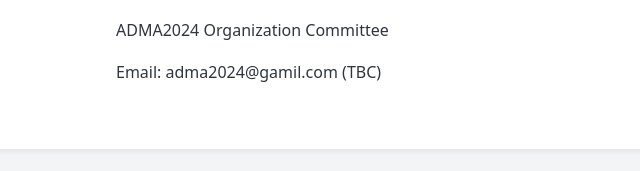
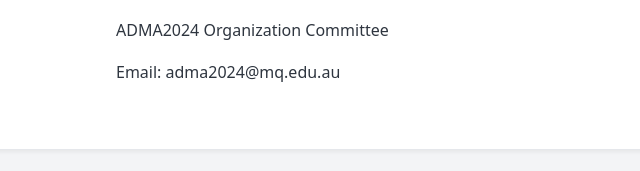
Before and after one commit to adma2024/adma2024, a plain HTML site: page index.html in a window 1280 px wide. Shown: the part 1814-1985 px from the top of the page, 100-740 px from the left. Drawn offline with Linux system fonts and the light colour scheme.

Commit message:
add MQ email address

```diff
--- a/index.html
+++ b/index.html
@@ -320,7 +320,7 @@
                   ADMA2024 Organization Committee
                 </p>
                 <p class="mb-4">
-                  Email: adma2024@gamil.com (TBC)
+                  Email: adma2024@mq.edu.au
                 </p>
           </main>
           <footer class="bg-gray-100 mt-auto bottom-0 border-t shadow-inner overflow-x-hidden">
```
